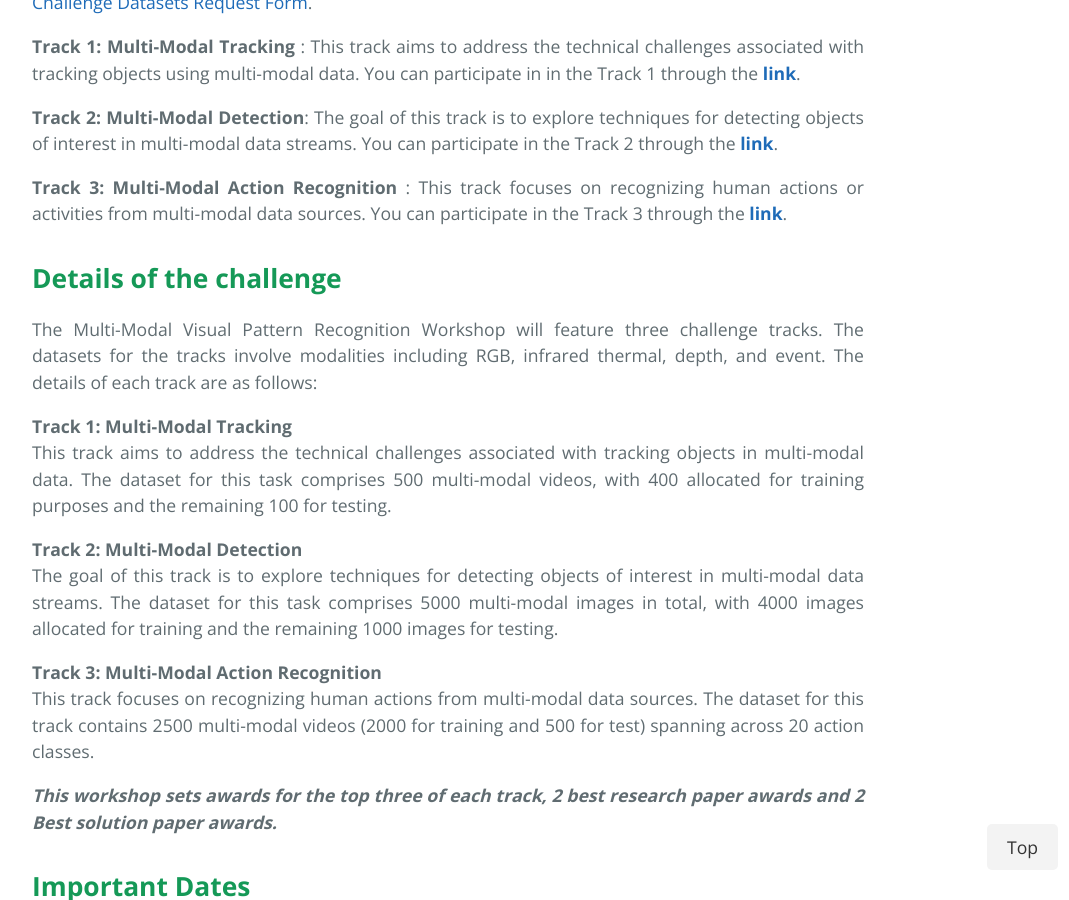
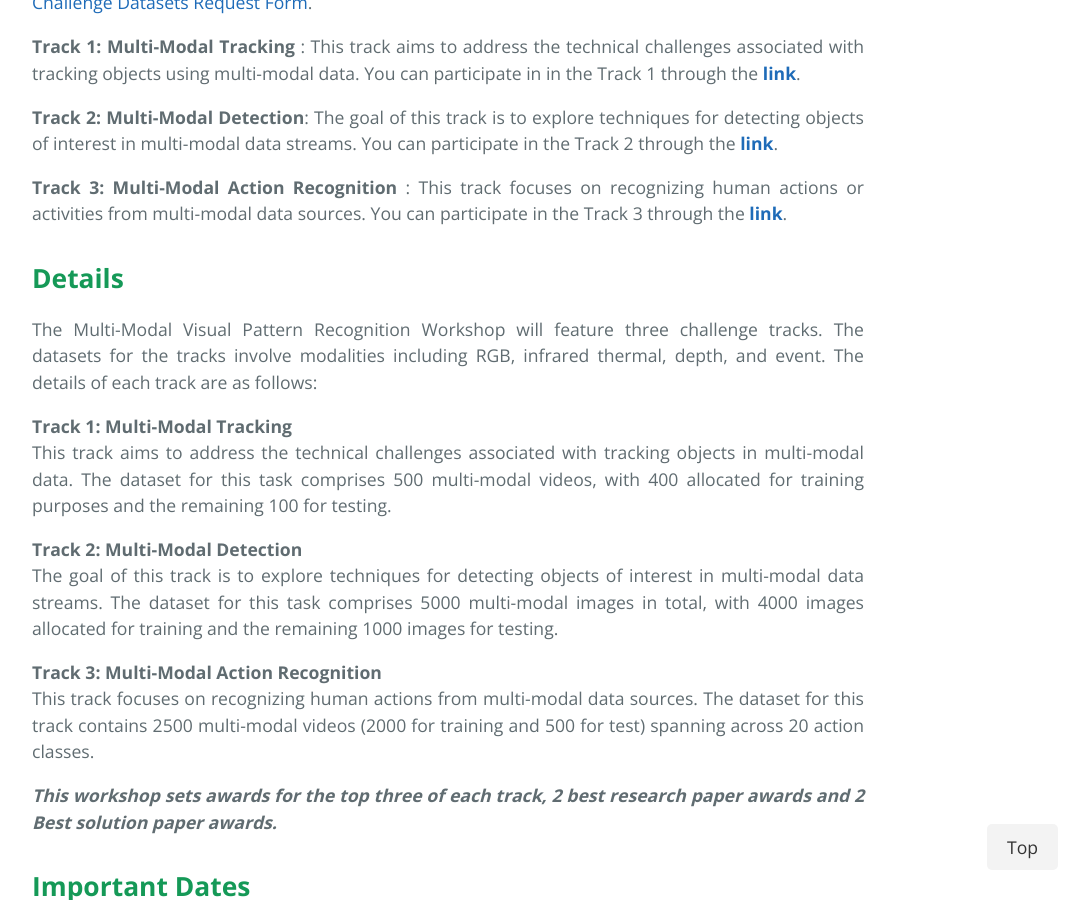
Before and after one commit to PRCI-Lab/mmvpr-workshop-icpr2024, a Jekyll site: the page built from index.md, in a window 1280 px wide and 900 px high, scrolled down 1629 px. Shown: the whole window, without its empty margins (192-1261 px from the left). Built offline with Jekyll 4.4.1, drawn with Linux system fonts in a browser that asks for light colours.

Commit message:
Update index.md

```diff
--- a/index.md
+++ b/index.md
@@ -211,7 +211,7 @@ layout: default
     <ul>
         <li><a href="#overview">Overview</a></li>
         <li><a href="#challenge">Challenge</a></li>
-        <li><a href="#details-of-the-challenge">Details</a></li>
+        <li><a href="#details">Details</a></li>
         <li><a href="#important-dates">Important Dates</a></li>
         <li><a href="#organizing-committee">Organizing Committee</a></li>
     </ul>
@@ -237,7 +237,7 @@ The workshop on Multi-Modal Visual Pattern Recognition aims to provide a compreh
 ## **Challenge**
 {% include_relative docs/challenge.md %}
 
-## **Details of the challenge**
+## **Details**
 {% include_relative docs/details-of-the-challenge.md %}
 
 ## **Important Dates**
```
